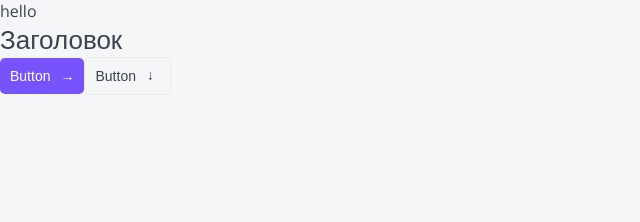
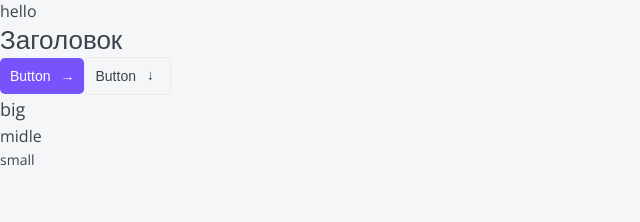
Before and after one commit to BRIT47rus/NextPSH, a Next.js app: page / in a window 1280 px wide. Shown: the top 222 px of the page, without its empty margins (0-640 px from the left). Built offline with nearby package versions, Linux system fonts and the light colour scheme.

Commit message:
created paragraff

```diff
--- a/app/page.tsx
+++ b/app/page.tsx
@@ -1,4 +1,4 @@
-import { Button, Htag } from '@/components';
+import { Button, Htag, P } from '@/components';
 import { Metadata } from 'next';
 
 export const metadata: Metadata = {
@@ -16,6 +16,9 @@ export default function Home() {
             <Button appearance="ghost" arrow="down">
                 Button
             </Button>
+            <P size="l">big</P>
+            <P size="m">midle</P>
+            <P size="s">small</P>
         </>
     );
 }
--- /dev/null
+++ b/components/P/P.module.css
@@ -0,0 +1,15 @@
+.p {
+    margin: 0;
+}
+.s {
+    font-size: 14px;
+    line-height: 24px;
+}
+.m {
+    font-size: 16px;
+    line-height: 24px;
+}
+.l {
+    font-size: 18px;
+    line-height: 29px;
+}
--- /dev/null
+++ b/components/P/P.tsx
@@ -0,0 +1,20 @@
+import React from 'react';
+import styles from './P.module.css';
+import { IPProps } from './P.props';
+import cn from 'classnames';
+const P = ({ size = 'm', children, className, ...props }: IPProps) => {
+    return (
+        <p
+            className={cn(styles.p, className, {
+                [styles.s]: size === 's',
+                [styles.m]: size === 'm',
+                [styles.l]: size === 'l',
+            })}
+            {...props}
+        >
+            {children}
+        </p>
+    );
+};
+
+export default P;
--- a/components/index.ts
+++ b/components/index.ts
@@ -1,2 +1,5 @@
-export { Htag } from './HTag/Htag';
-export { Button } from './Button/Button';
+import { Htag } from './HTag/Htag';
+import { Button } from './Button/Button';
+import P from './P/P';
+
+export { P, Button, Htag };
```
Also changed, not shown: components/P/P.props.ts (added, +10 -0 lines), next.config.ts (+13 -1 lines), tsconfig.json (+7 -1 lines).
